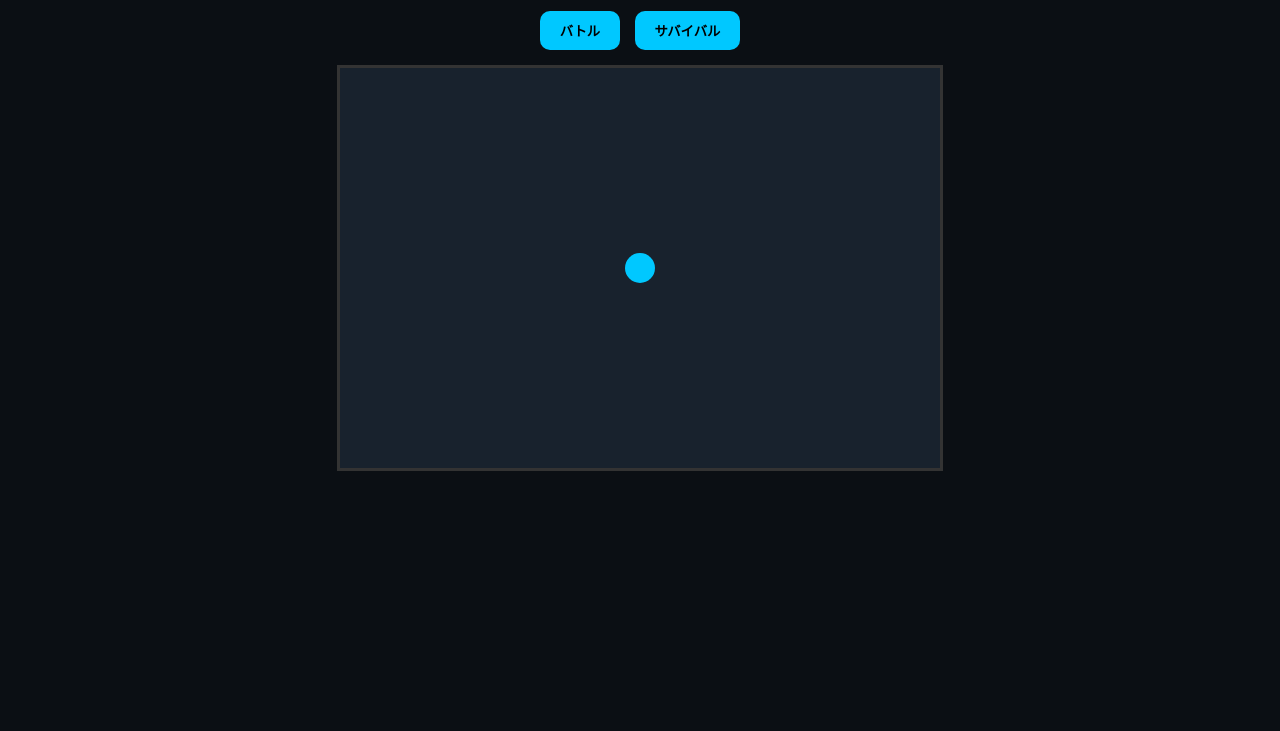
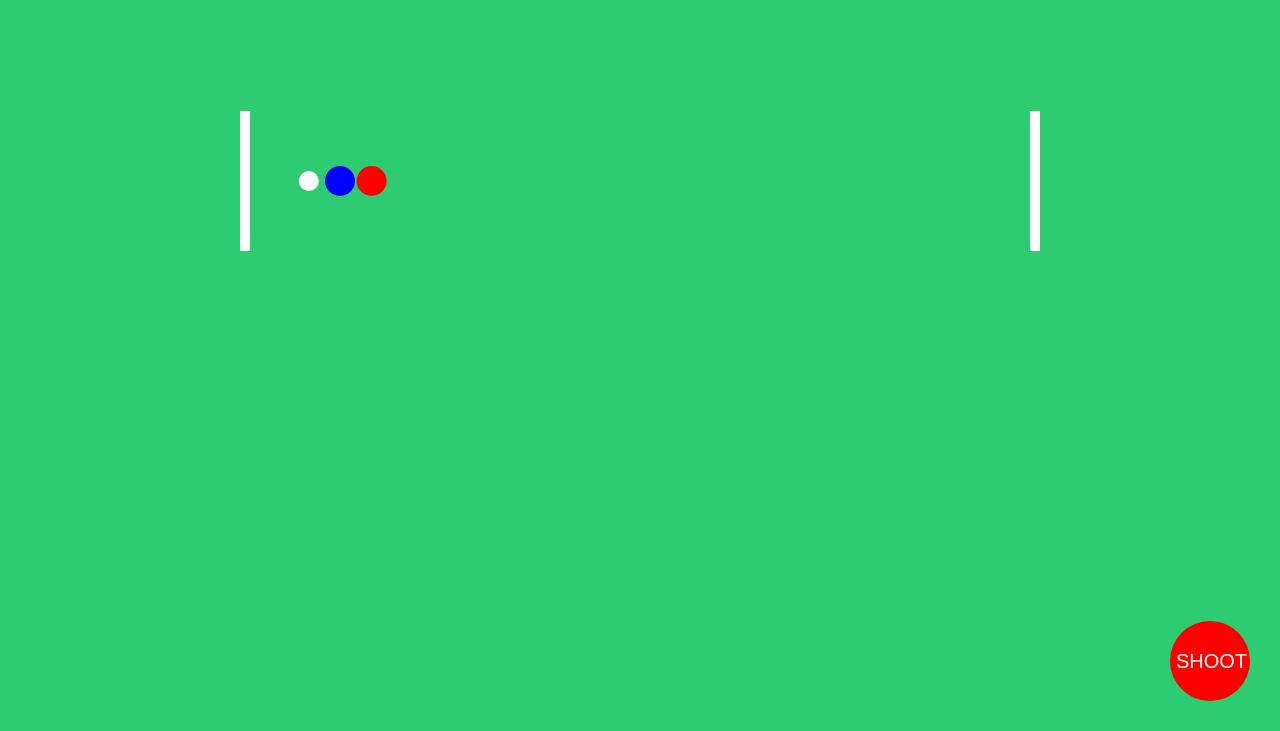
Before and after one commit to Universe24816/brosta, a plain HTML site: page index.html in a window 1280 px wide. Shown: the part 69-800 px from the top of the page. Drawn offline with Linux system fonts and the light colour scheme.

Commit message:
Update index.html

```diff
--- a/index.html
+++ b/index.html
@@ -2,132 +2,202 @@
 <html lang="ja">
 <head>
 <meta charset="UTF-8">
-<meta name="viewport" content="width=device-width, initial-scale=1.0">
-<title>ブロスタ風・進化版</title>
+<title>ブロスタ風サッカー</title>
 <style>
-body{margin:0;background:#0b0f14;color:#fff;font-family:sans-serif;text-align:center}
-canvas{background:#18222d;display:block;margin:10px auto;border:3px solid #333;touch-action:none}
-#modeSelect{margin:10px}
-button{padding:10px 20px;margin:5px;border:none;border-radius:10px;background:#00c8ff;color:#000;font-weight:bold;cursor:pointer}
+body {
+  margin: 0;
+  background: #2ecc71;
+  overflow: hidden;
+  font-family: sans-serif;
+}
+#game {
+  display: block;
+  margin: auto;
+  background: #27ae60;
+}
+#ui {
+  position: absolute;
+  top: 10px;
+  left: 10px;
+  color: white;
+  font-size: 20px;
+}
+#shootBtn {
+  position: absolute;
+  bottom: 30px;
+  right: 30px;
+  width: 80px;
+  height: 80px;
+  border-radius: 50%;
+  background: red;
+  color: white;
+  font-size: 20px;
+  border: none;
+}
 </style>
 </head>
 <body>
-<h2>🎮 ブロスタ風・進化版</h2>
-<div id="modeSelect">
-<button onclick="startGame('battle')">バトル</button>
-<button onclick="startGame('survival')">サバイバル</button>
-</div>
-<canvas id="game" width="600" height="400"></canvas>
+
+<div id="ui">0 - 0</div>
+<canvas id="game" width="800" height="500"></canvas>
+<button id="shootBtn">SHOOT</button>
 
 <script>
-const c=document.getElementById("game"),ctx=c.getContext("2d");
-let mode="battle";
+const canvas = document.getElementById("game");
+const ctx = canvas.getContext("2d");
 
-let player, enemies, bullets;
-let moveTouch=null, aimTouch=null;
+let player = { x: 100, y: 250, r: 15, speed: 3 };
+let enemy = { x: 700, y: 250, r: 15, speed: 2 };
+let ball = { x: 400, y: 250, r: 10, vx: 0, vy: 0 };
 
-function startGame(m){
- mode=m;
- player={x:300,y:200,size:15,hp:100};
- enemies=[{x:500,y:200,size:15,hp:100}];
- bullets=[];
-}
-startGame("battle");
+let scoreA = 0;
+let scoreB = 0;
+
+let keys = {};
+let touch = null;
+
+// キー操作
+document.addEventListener("keydown", e => keys[e.key] = true);
+document.addEventListener("keyup", e => keys[e.key] = false);
 
 // タッチ操作
-c.addEventListener("touchstart",e=>{
- for(let t of e.touches){
-  if(t.clientX < window.innerWidth/2) moveTouch=t.identifier;
-  else aimTouch=t.identifier;
- }
+canvas.addEventListener("touchmove", e => {
+  const rect = canvas.getBoundingClientRect();
+  touch = {
+    x: e.touches[0].clientX - rect.left,
+    y: e.touches[0].clientY - rect.top
+  };
 });
 
-c.addEventListener("touchmove",e=>{
- for(let t of e.touches){
-  let rect=c.getBoundingClientRect();
-  let x=t.clientX-rect.left;
-  let y=t.clientY-rect.top;
+// シュート
+document.getElementById("shootBtn").onclick = () => shoot();
 
-  if(t.identifier===moveTouch){
-    player.x=x;
-    player.y=y;
-  }
-  if(t.identifier===aimTouch){
-    shoot(player,{x,y});
+function shoot() {
+  let dx = ball.x - player.x;
+  let dy = ball.y - player.y;
+  let dist = Math.hypot(dx, dy);
+
+  if (dist < 40) {
+    ball.vx = dx * 0.3;
+    ball.vy = dy * 0.3;
   }
 }
-});
 
-c.addEventListener("touchend",()=>{
- moveTouch=null; aimTouch=null;
-});
+// プレイヤー移動
+function movePlayer() {
+  if (keys["w"]) player.y -= player.speed;
+  if (keys["s"]) player.y += player.speed;
+  if (keys["a"]) player.x -= player.speed;
+  if (keys["d"]) player.x += player.speed;
 
-function shoot(shooter,target){
- let dx=target.x-shooter.x,dy=target.y-shooter.y,d=Math.hypot(dx,dy);
- bullets.push({x:shooter.x,y:shooter.y,dx:dx/d*6,dy:dy/d*6,owner:shooter});
+  if (touch) {
+    player.x += (touch.x - player.x) * 0.1;
+    player.y += (touch.y - player.y) * 0.1;
   }
 
-function update(){
- if(mode==="battle"){
-  let enemy=enemies[0];
-  let dx=player.x-enemy.x,dy=player.y-enemy.y,d=Math.hypot(dx,dy);
-  enemy.x+=dx/d*1.2;
-  enemy.y+=dy/d*1.2;
-  if(Math.random()<0.03)shoot(enemy,player);
+  clamp(player);
 }
 
- if(mode==="survival"){
-  if(Math.random()<0.02){
-    enemies.push({x:Math.random()*600,y:Math.random()*400,size:12,hp:20});
+// 敵AI
+function moveEnemy() {
+  let dx = ball.x - enemy.x;
+  let dy = ball.y - enemy.y;
+
+  enemy.x += dx * 0.02;
+  enemy.y += dy * 0.02;
+
+  // ボール蹴る
+  let dist = Math.hypot(dx, dy);
+  if (dist < 30) {
+    ball.vx = dx * 0.2;
+    ball.vy = dy * 0.2;
   }
-  enemies.forEach(e=>{
-    let dx=player.x-e.x,dy=player.y-e.y,d=Math.hypot(dx,dy);
-    e.x+=dx/d*1.5; e.y+=dy/d*1.5;
-  });
 }
 
- bullets.forEach((b,bi)=>{
-  b.x+=b.dx; b.y+=b.dy;
-  enemies.forEach((e,ei)=>{
-    if(Math.hypot(b.x-e.x,b.y-e.y)<e.size){
-      e.hp-=10;
-      bullets.splice(bi,1);
-      if(e.hp<=0) enemies.splice(ei,1);
+// ボール
+function moveBall() {
+  ball.x += ball.vx;
+  ball.y += ball.vy;
+
+  ball.vx *= 0.98;
+  ball.vy *= 0.98;
+
+  // 壁反射
+  if (ball.y < 0 || ball.y > canvas.height) ball.vy *= -1;
+
+  // ゴール判定
+  if (ball.x < 0 && ball.y > 180 && ball.y < 320) {
+    scoreB++;
+    reset();
   }
-  });
- });
-
- enemies.forEach(e=>{
-  if(Math.hypot(player.x-e.x,player.y-e.y)<e.size){
-    player.hp-=0.2;
-  }
- });
-
- if(player.hp<=0){alert("ゲームオーバー");startGame(mode);}
+  if (ball.x > canvas.width && ball.y > 180 && ball.y < 320) {
+    scoreA++;
+    reset();
   }
 
-function draw(){
- ctx.clearRect(0,0,600,400);
+  // 壁
+  if (ball.x < 0 || ball.x > canvas.width) ball.vx *= -1;
+}
+
+// 初期化
+function reset() {
+  ball.x = 400;
+  ball.y = 250;
+  ball.vx = 0;
+  ball.vy = 0;
+}
+
+// 範囲制限
+function clamp(p) {
+  p.x = Math.max(p.r, Math.min(canvas.width - p.r, p.x));
+  p.y = Math.max(p.r, Math.min(canvas.height - p.r, p.y));
+}
+
+// 描画
+function draw() {
+  ctx.clearRect(0, 0, canvas.width, canvas.height);
+
+  // フィールド
+  ctx.fillStyle = "#2ecc71";
+  ctx.fillRect(0, 0, canvas.width, canvas.height);
+
+  // ゴール
+  ctx.fillStyle = "white";
+  ctx.fillRect(0, 180, 10, 140);
+  ctx.fillRect(790, 180, 10, 140);
 
   // プレイヤー
- ctx.fillStyle="#00c8ff";
- ctx.beginPath();ctx.arc(player.x,player.y,player.size,0,6.28);ctx.fill();
+  ctx.fillStyle = "blue";
+  ctx.beginPath();
+  ctx.arc(player.x, player.y, player.r, 0, Math.PI*2);
+  ctx.fill();
 
   // 敵
- ctx.fillStyle="#ff3b3b";
- enemies.forEach(e=>{
-  ctx.beginPath();ctx.arc(e.x,e.y,e.size,0,6.28);ctx.fill();
- });
+  ctx.fillStyle = "red";
+  ctx.beginPath();
+  ctx.arc(enemy.x, enemy.y, enemy.r, 0, Math.PI*2);
+  ctx.fill();
 
- // 弾
- ctx.fillStyle="#ffd700";
- bullets.forEach(b=>{
-  ctx.beginPath();ctx.arc(b.x,b.y,4,0,6.28);ctx.fill();
- });
+  // ボール
+  ctx.fillStyle = "white";
+  ctx.beginPath();
+  ctx.arc(ball.x, ball.y, ball.r, 0, Math.PI*2);
+  ctx.fill();
+
+  document.getElementById("ui").innerText = `${scoreA} - ${scoreB}`;
 }
 
-function loop(){update();draw();requestAnimationFrame(loop)}
-loop();
+// ループ
+function update() {
+  movePlayer();
+  moveEnemy();
+  moveBall();
+  draw();
+  requestAnimationFrame(update);
+}
+
+update();
 </script>
+
 </body>
 </html>
```
Lines whose indentation alone changed are shown as unchanged.
